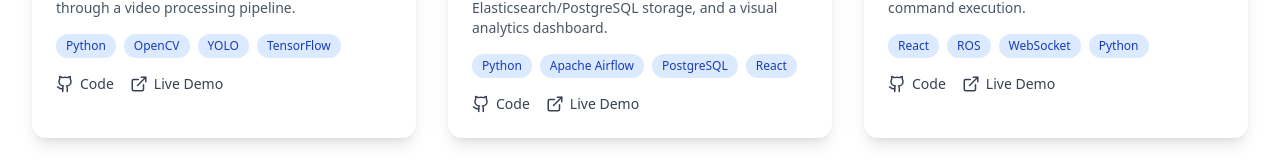
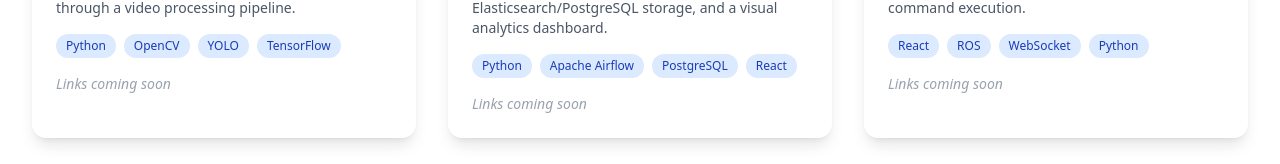
Before and after one commit to youngwoo98/youngwoo98.github.io, a React (Vite) app: page / in a window 1280 px wide. Shown: the part 2956-3120 px from the top of the page. Built offline with nearby package versions, Linux system fonts and the light colour scheme.

Commit message:
remove emoji

```diff
--- a/components/About.tsx
+++ b/components/About.tsx
@@ -57,7 +57,7 @@
               rel="noopener noreferrer"
               className="inline-block px-5 sm:px-6 py-2.5 sm:py-3 bg-blue-600 text-white rounded-lg hover:bg-blue-700 transition-smooth transform hover:scale-105 text-sm sm:text-base"
             >
-              📄 {t('about.resume')}
+              {t('about.resume')}
             </a>
           </div>
         </div>
--- a/components/Projects.tsx
+++ b/components/Projects.tsx
@@ -10,24 +10,24 @@
       description: t('project1.desc'),
       image: 'https://images.unsplash.com/photo-1643116774075-acc00caa9a7b?crop=entropy&cs=tinysrgb&fit=max&fm=jpg&ixid=M3w3Nzg4Nzd8MHwxfHNlYXJjaHwxfHx3ZWIlMjBkZXZlbG9wbWVudCUyMGNvZGV8ZW58MXx8fHwxNzY0MTg0NjUxfDA&ixlib=rb-4.1.0&q=80&w=1080&utm_source=figma&utm_medium=referral',
       tags: ['Python', 'OpenCV', 'YOLO', 'TensorFlow'],
-      github: 'https://github.com',
-      live: 'https://example.com',
+      github: '', // Add your GitHub repo link here
+      live: '',   // Add your live demo link here (leave empty if no demo)
     },
     {
       title: t('project2.title'),
       description: t('project2.desc'),
       image: 'https://images.unsplash.com/photo-1660810731526-0720827cbd38?crop=entropy&cs=tinysrgb&fit=max&fm=jpg&ixid=M3w3Nzg4Nzd8MHwxfHNlYXJjaHwxfHxzb2Z0d2FyZSUyMGRldmVsb3BlciUyMHdvcmtzcGFjZXxlbnwxfHx8fDE3NjQyMDE4NTJ8MA&ixlib=rb-4.1.0&q=80&w=1080&utm_source=figma&utm_medium=referral',
       tags: ['Python', 'Apache Airflow', 'PostgreSQL', 'React'],
-      github: 'https://github.com',
-      live: 'https://example.com',
+      github: '',
+      live: '',
     },
     {
       title: t('project3.title'),
       description: t('project3.desc'),
       image: 'https://images.unsplash.com/photo-1762279389042-9439bfb6c155?crop=entropy&cs=tinysrgb&fit=max&fm=jpg&ixid=M3w3Nzg4Nzd8MHwxfHNlYXJjaHwxfHxtb2Rlcm4lMjB0ZWNoJTIwYWJzdHJhY3R8ZW58MXx8fHwxNzY0MTkzMzQzfDA&ixlib=rb-4.1.0&q=80&w=1080&utm_source=figma&utm_medium=referral',
       tags: ['React', 'ROS', 'WebSocket', 'Python'],
-      github: 'https://github.com',
-      live: 'https://example.com',
+      github: '',
+      live: '',
     },
   ];
 
@@ -70,24 +70,33 @@
                   ))}
                 </div>
                 <div className="flex flex-wrap gap-3 sm:gap-4">
+                  {project.github && (
                     <a
                       href={project.github}
                       target="_blank"
                       rel="noopener noreferrer"
-                    className="flex items-center gap-1.5 text-gray-700 hover:text-blue-600 transition-colors text-xs sm:text-sm"
+                      className="flex items-center gap-1.5 text-gray-700 hover:text-blue-600 transition-smooth transform hover:scale-105 text-xs sm:text-sm"
                     >
                       <Github size={18} />
                       {t('projects.code')}
                     </a>
+                  )}
+                  {project.live && (
                     <a
                       href={project.live}
                       target="_blank"
                       rel="noopener noreferrer"
-                    className="flex items-center gap-1.5 text-gray-700 hover:text-blue-600 transition-colors text-xs sm:text-sm"
+                      className="flex items-center gap-1.5 text-gray-700 hover:text-blue-600 transition-smooth transform hover:scale-105 text-xs sm:text-sm"
                     >
                       <ExternalLink size={18} />
                       {t('projects.demo')}
                     </a>
+                  )}
+                  {!project.github && !project.live && (
+                    <span className="text-gray-400 text-xs sm:text-sm italic">
+                      Links coming soon
+                    </span>
+                  )}
                 </div>
               </div>
             </div>
```
Also changed, not shown: 1 other file (tests, documents, lock files or other folders). Lines whose indentation alone changed are shown as unchanged.
